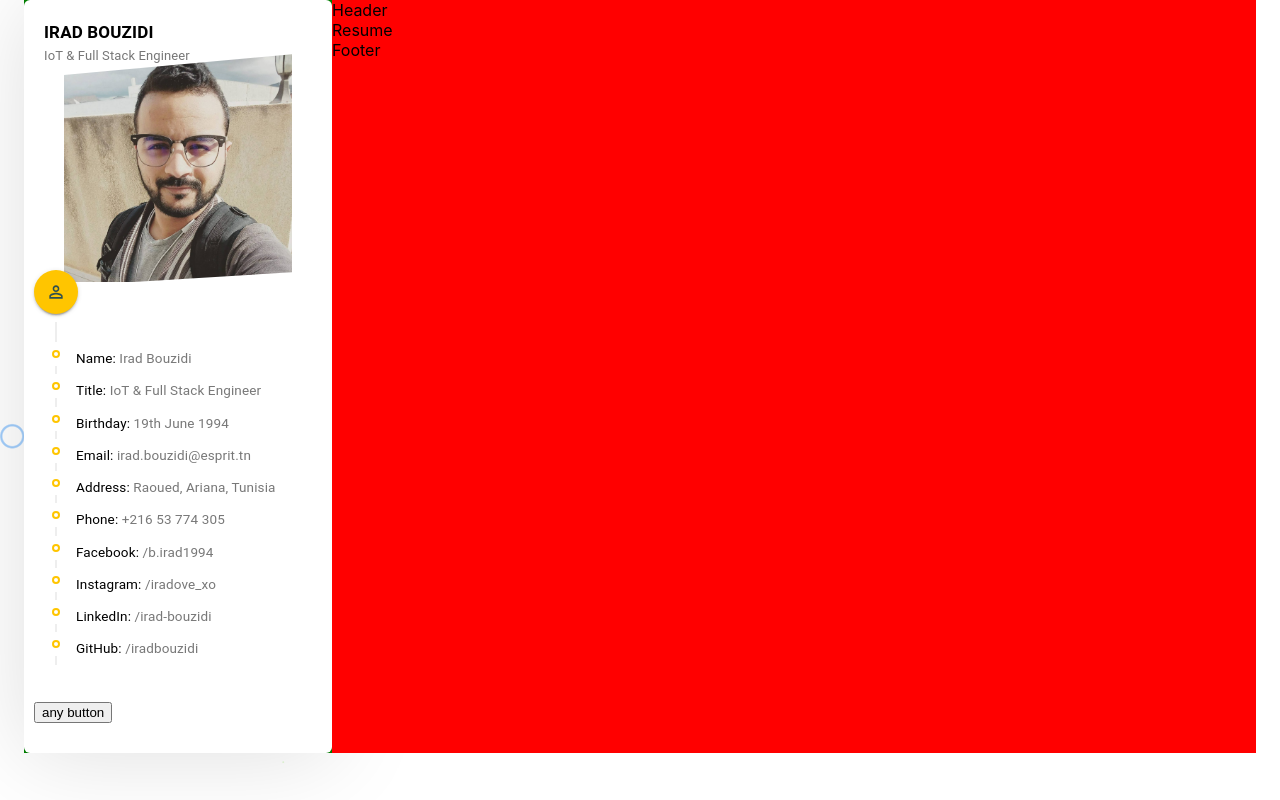
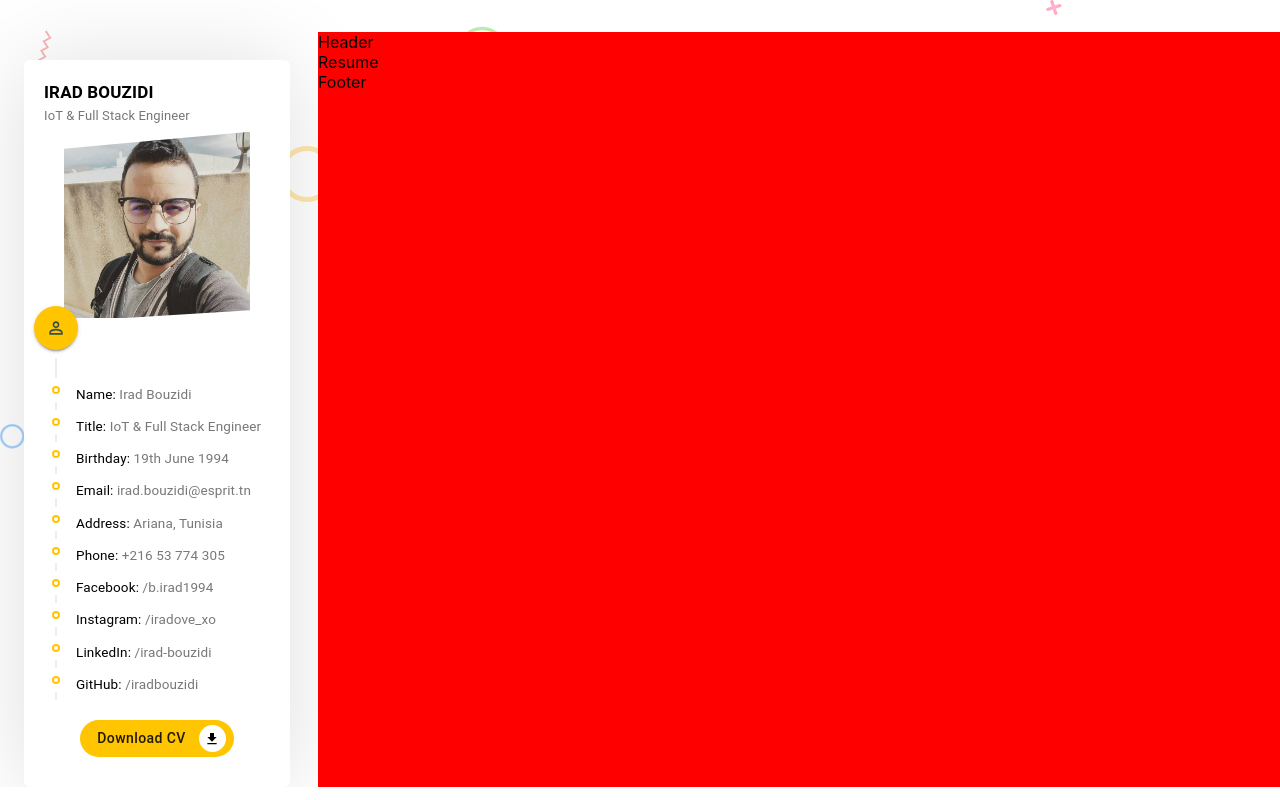
Before and after one commit to iradbouzidi/irad-portfolio, a React (Create React App) app: page / in a window 1280 px wide. Built offline with nearby package versions, Linux system fonts and the light colour scheme.

Commit message:
button component

```diff
--- a/src/App.css
+++ b/src/App.css
@@ -1,5 +1,18 @@
 :root {
     --main-color: #ffc500;
+    overflow-y: scroll;
+overflow-x: hidden;
+}
+
+/* Margins and Paddings */
+.top_60 {
+    margin-top: 60px !important;
+}
+
+@media (max-width: 991px) {
+    .top_60{
+        margin-top: 30px !important;
+    }
 }
 
 .container_shadow {
--- a/src/App.js
+++ b/src/App.js
@@ -10,15 +10,14 @@
 
 function App() {
   return (
-    <Container>
-      <Grid container>
+    <Container className={"top_60"}>
+      <Grid container spacing={7}>
         <Grid
           item
           xs={12}
           sm={12}
           md={4}
           lg={3}
-          style={{ backgroundColor: "green" }}
         >
           <Profile />
         </Grid>
--- /dev/null
+++ b/src/components/CustomButton/CustomButton.css
@@ -0,0 +1,37 @@
+.custom_btn {
+    background-color: var(--main-color) !important;
+    font-size: 14px !important;
+    font-weight: 500 !important;
+    border: 0 !important;
+    border-radius: 50px !important;
+    padding: 1px 12px !important;
+    line-height: 35px !important;
+    min-width: 100px !important;
+    outline: none !important;
+}
+
+.custom_btn .btn_icon_container {
+    color: #000;
+    background: #fff !important;
+    border-radius: 50px !important;
+    height: 27px !important;
+    width: 27px !important;
+    line-height: 29px !important;
+    text-align: center !important;
+    display: flex !important;
+    align-items: center !important;
+    justify-content: center !important;
+}
+
+.custom_btn .btn_icon_container .MuiSvgIcon-root {
+    font-size: 16px !important;
+}
+
+.custom_btn .btn_text {
+    font-size: 14px !important;
+    text-transform: none !important;
+    text-align: center;
+    width: 100%;
+    margin-right: 5px;
+    margin-left: 5px;
+}
--- /dev/null
+++ b/src/components/CustomButton/CustomButton.js
@@ -0,0 +1,16 @@
+import React from "react";
+import { Button } from "@material-ui/core";
+import "./CustomButton.css";
+
+function CustomButton({ text, icon }) {
+  return (
+    <Button
+      className="custom_btn"
+      endIcon={icon ? <div className="btn_icon_container">{icon}</div> : null}
+    >
+      <span className={"btn_text"}>{text}</span>
+    </Button>
+  );
+}
+
+export default CustomButton;
--- a/src/components/Profile/Profile.css
+++ b/src/components/Profile/Profile.css
@@ -22,7 +22,7 @@
 }
 
 .profile_image {
-    margin-top: -10%;
+    margin-top: -5%;
     -webkit-clip-path: polygon(0 9%, 100% 0, 100% 94%, 0% 100%);
     clip-path: polygon(0 9%, 100% 0, 100% 94%, 0% 100%)
 }
@@ -58,3 +58,10 @@
 .timelineItem_text > span {
     color: black;
 }
+
+.profile .button_container {
+    width: 100%;
+    display: flex !important;
+    justify-content: center;
+    margin-top: 20px;
+}
--- a/src/components/Profile/Profile.js
+++ b/src/components/Profile/Profile.js
@@ -7,8 +7,10 @@
 import resumeData from "../../utils/resumeData";
 import PersonOutlineIcon from "@material-ui/icons/PersonOutline";
 import irad from "../../assets/images/irad.jpg";
+import TimelineContent from "@material-ui/lab/TimelineContent";
+import CustomButton from "../CustomButton/CustomButton";
+import GetAppIcon from "@material-ui/icons/GetApp";
 import "./Profile.css";
-import TimelineContent from "@material-ui/lab/TimelineContent";
 
 const CustomTimelineItem = ({ title, text, link, icon }) => (
   <TimelineItem>
@@ -56,12 +58,12 @@
               title={key}
               text={resumeData.socials[key].text}
               link={resumeData.socials[key].link}
-              icon={resumeData.socials[key].icon}
             />
           ))}
         </CustomTimeline>
-        <br />
-        <button>any button</button>
+        <div className={"button_container"}>
+          <CustomButton text={"Download CV"} icon={<GetAppIcon />} />
+        </div>
       </div>
     </div>
   );
--- a/src/utils/resumeData.js
+++ b/src/utils/resumeData.js
@@ -9,7 +9,7 @@
   title: "IoT & Full Stack Engineer",
   birthday: "19th June 1994",
   email: "irad.bouzidi@esprit.tn",
-  address: "Raoued, Ariana, Tunisia",
+  address: "Ariana, Tunisia",
   phone: "+216 53 774 305",
   socials: {
     Facebook: {
```
Also changed, not shown: src/components/Button/Button.js (deleted, +0 -7 lines), 1 other file (tests, documents, lock files or other folders).
